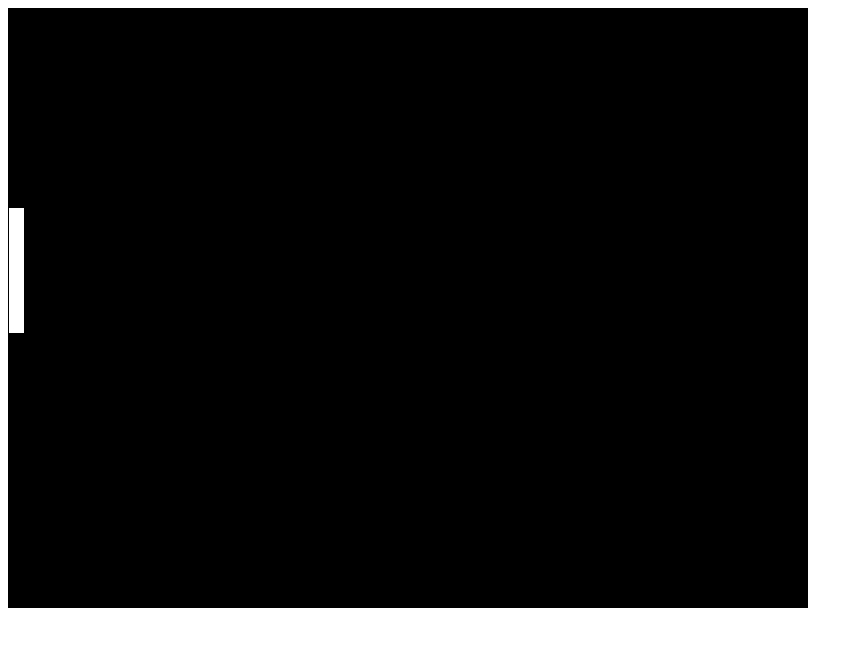
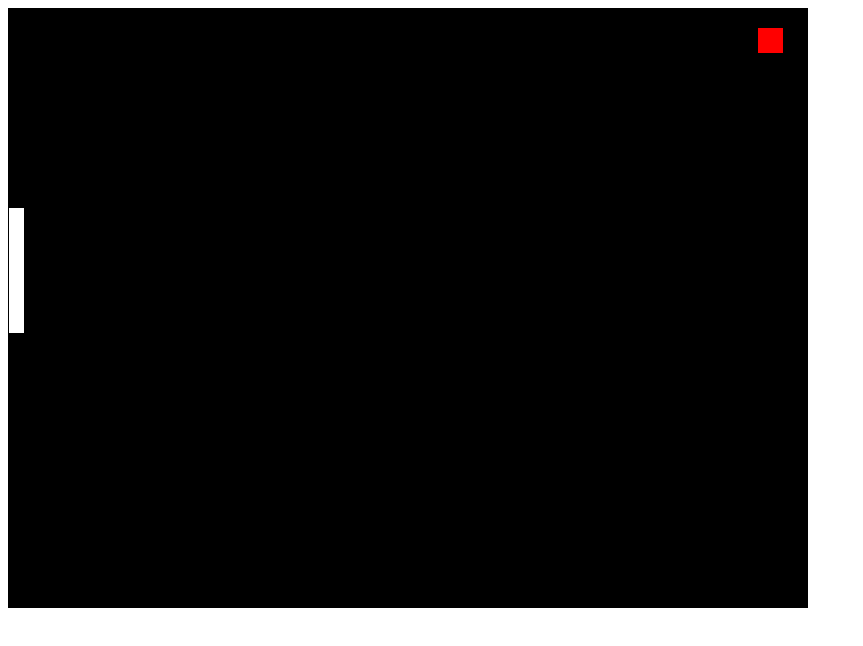
Before and after one commit to Sakethpavan/BallAndPaddle, a plain HTML site: page BallAndPaddle.html in a window 1280 px wide. Shown: the whole page, without its empty margins (0-863 px from the left). Drawn offline with Linux system fonts and the light colour scheme.

Commit message:
bouceback motion added

```diff
--- a/BallAndPaddle.html
+++ b/BallAndPaddle.html
@@ -3,9 +3,12 @@
 	<canvas id="mycanvas" height="600" width="800"></canvas>
 
 	<script>
+		//In this we are creating bouncing back motion for the object
+		//and in this we are also going to remove redudant code colorRect() function
 		var canvas;
 		var canvasContext;
 		var ballX=50;
+		var ballSpeed=5;//Denotes the ballSpeed
 		window.onload = function(){
 			canvas=document.getElementById("mycanvas");
 			canvasContext=canvas.getContext('2d');
@@ -18,17 +21,29 @@
 		//separating movement and drawing
 
 		function moveEverything(){
-			ballX=ballX + 5;//also for smoother motion do small increments
+			ballX=ballX + ballSpeed;//also for smoother motion do small increments
+			if(ballX >= canvas.width-25)//here 25 is the size of moving object
+			{
+				ballSpeed = -ballSpeed;
+			}
+			if(ballX <0)
+			{
+				ballSpeed = -ballSpeed;
+			}
+
 			console.log(ballX);
 		}
 		//drawing a white rectangle towards left of canvas
 		function drawEverything(){
-			canvasContext.fillStyle='black';
-			canvasContext.fillRect(0,0,canvas.width,canvas.height);
-			canvasContext.fillStyle="white";
-			canvasContext.fillRect(1,200,15,125);
-			canvasContext.fillStyle="red";
-			canvasContext.fillRect(ballX,20,100,25);
+			colorRect(0,0,canvas.width,canvas.height,'black');
+			colorRect(1,200,15,125,'white');
+			colorRect(ballX,20,25,25,'red');
+		}
+
+		function colorRect(leftX,topY,width,height,color)
+		{
+			canvasContext.fillStyle = color;
+			canvasContext.fillRect(leftX,topY,width,height);
 		}
 
 
```
